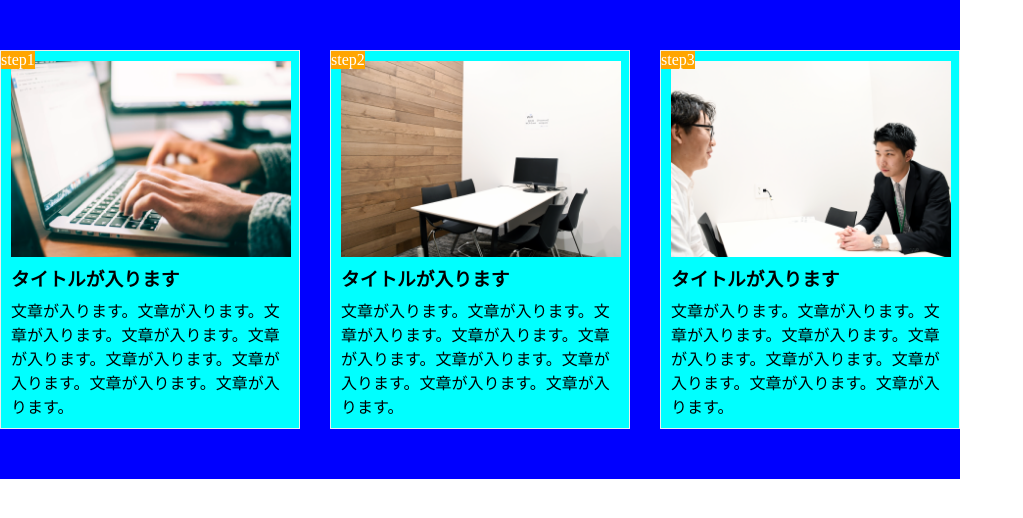
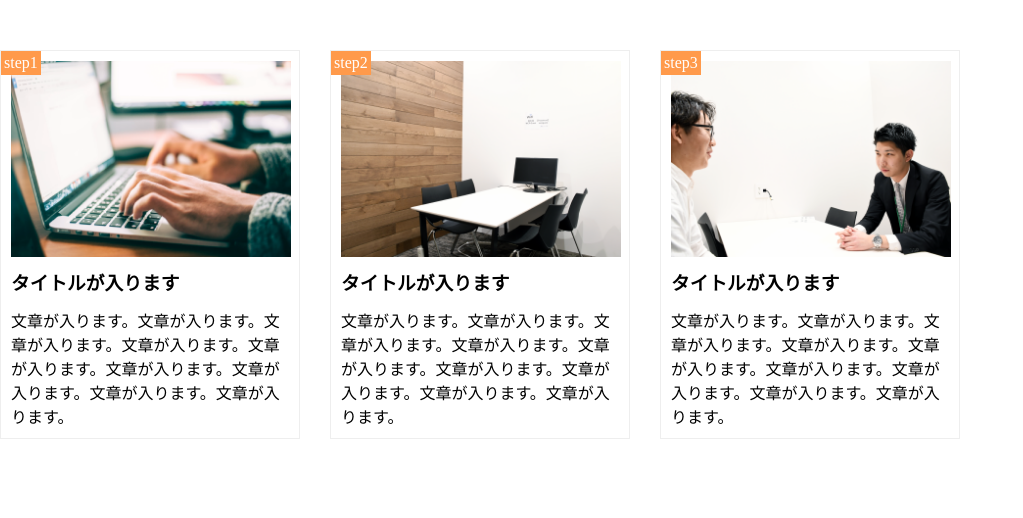
Before and after one commit to kyoooko/1-9_exercise, a plain HTML site: page index.html in a window 1280 px wide. Shown: the whole page, without its empty margins (0-1023 px from the left). Drawn offline with Linux system fonts and the light colour scheme.

Commit message:
[Finish1-9]

```diff
--- a/style.css
+++ b/style.css
@@ -15,7 +15,7 @@
 main {
   padding: 50px 0;
   width: 960px;
-  background-color: blue;
+  /* background-color: blue; */
 }
 .box{
   position: relative;
@@ -23,21 +23,22 @@ main {
   border:1px solid #eee;
   width: 300px;
   padding:10px;
-  background-color: aqua;
+  /* background-color: aqua; */
+}
+.box:first-child,.box:nth-child(2){
+  margin-right: 30px;
 }
 .box-num{
   position: absolute;
   top:0;
   left:0;
   color: #fff;
-  background-color: orange;
+  background-color:#FF9A4B;
+  padding: 3px;
 }
 .box img{
   width: 280px;
 }
 .box h3{
-  line-height: 2;
+  line-height: 2.5;
 }
-.box:first-child,.box:nth-child(2){
-  margin-right: 30px;
-}
```
